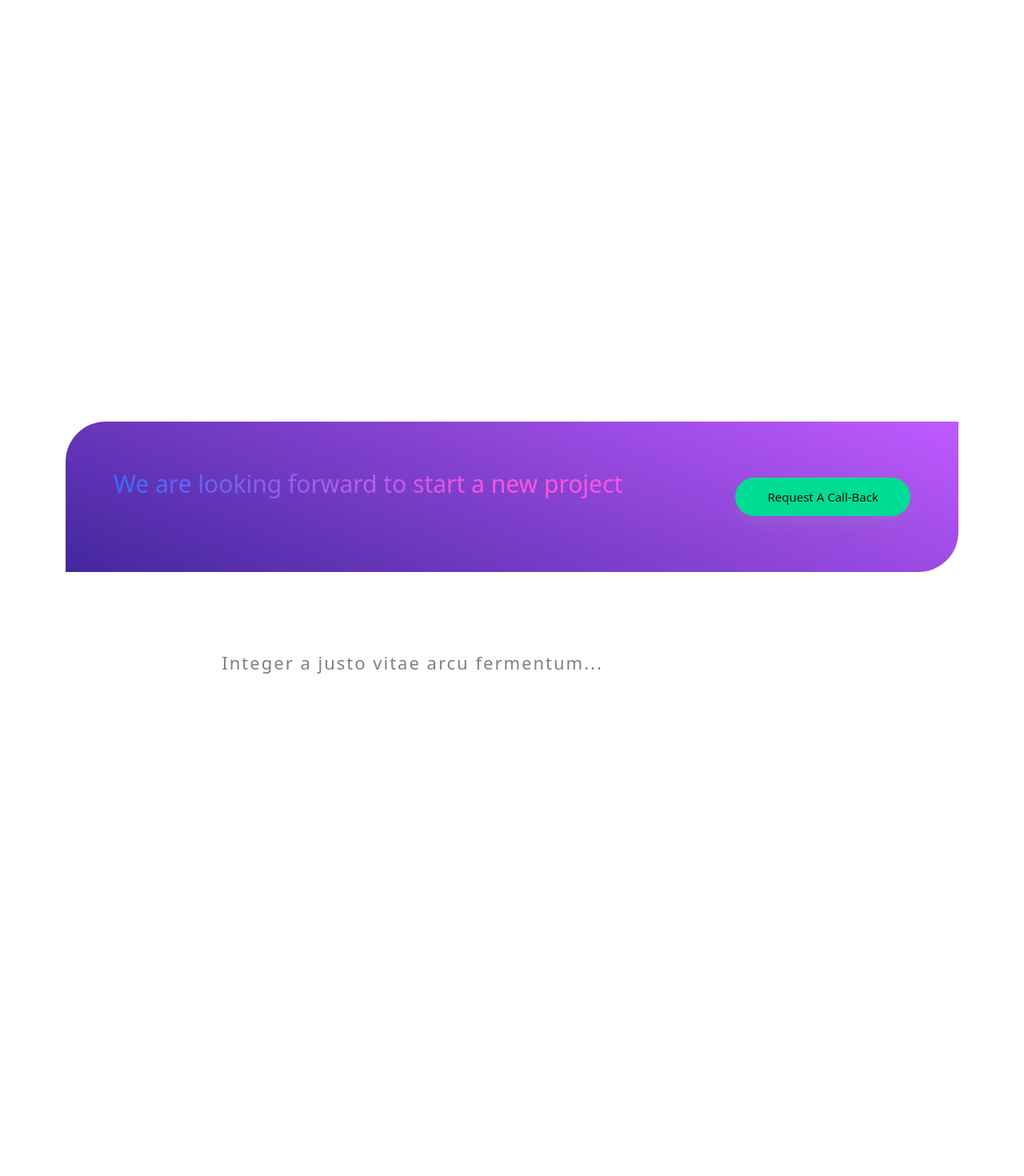
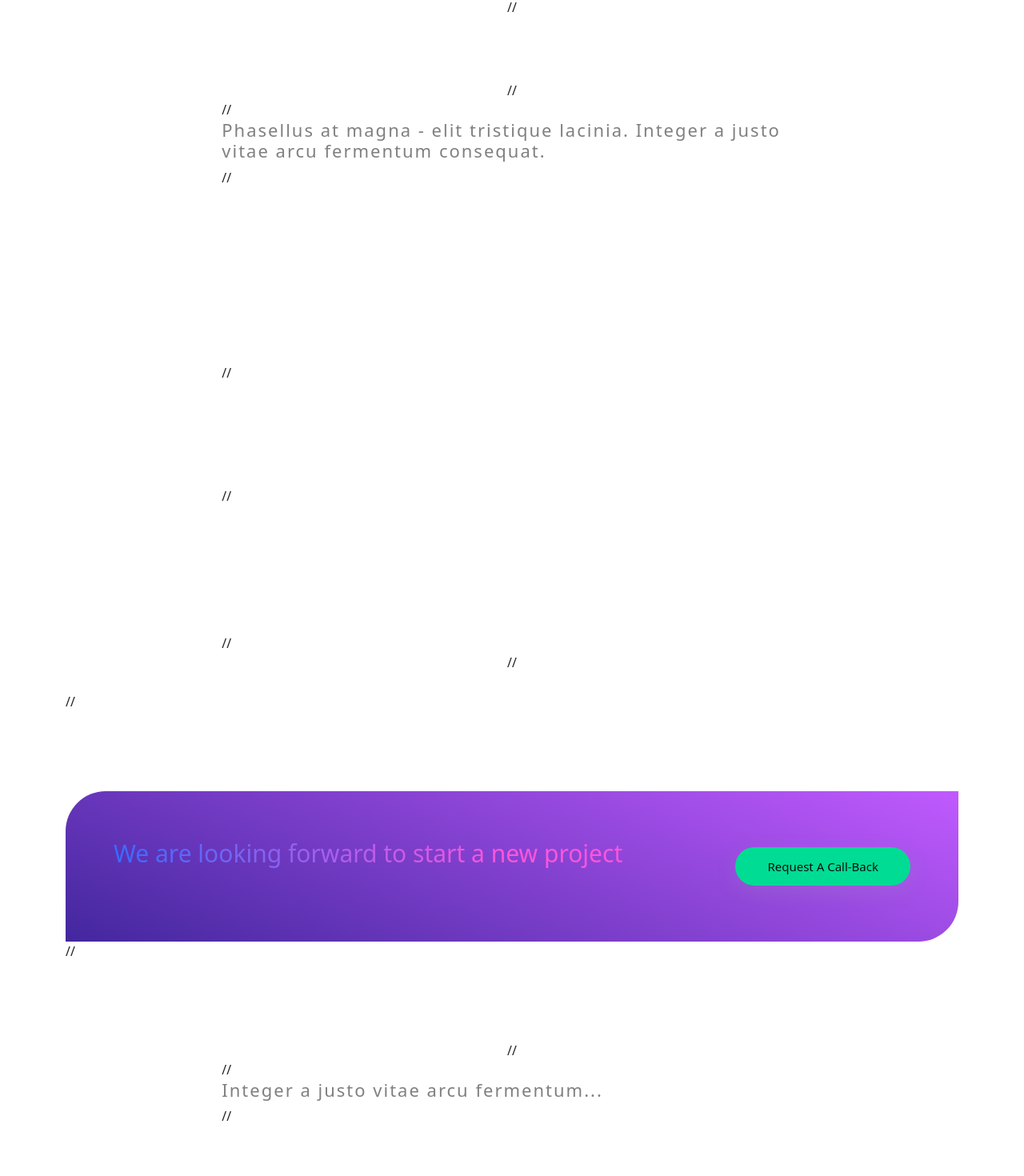
Before and after one commit to akanand90/3bstaffing, a Next.js app: page /blogs/1 in a window 1280 px wide. Shown: the part 1060-2530 px from the top of the page at 80% size. Built offline with nearby package versions, Linux system fonts and the light colour scheme.

Commit message:
Update [id].js
single

```diff
--- a/pages/blogs/[id].js
+++ b/pages/blogs/[id].js
@@ -15,36 +15,36 @@
       <Head>
         <title>{post.title}</title>
       </Head>
-      <section className='post-details bg-top'>
-        <div className='container'>
-          <div className='heading-title'>
-            <TitleSm title='TIPS & TRICKS / JANUARY 12, 2022' /> <br />
-            <br />
-            <Title title={post.title} className='title-bg' />
-            <div className='img py'>
-              <img src={post.cover} alt={post.title} width='100%' height='100%' className='round' />
-            </div>
-            <div className='desc'>
-              <TitleSm title='Phasellus at magna - elit tristique lacinia. Integer a justo vitae arcu fermentum consequat.' />
-              <p className='desc-p'> Nulla iaculis convallis fermentum. Suspendisse eget elit mauris. Phasellus velit nisi, lobortis quis nisi et, venenatis finibus velit. Integer non nibh eget arcu malesuada ullamcorper. Quisque congue ante in consequat auctor. Morbi ut accumsan eros. Mauris semper suscipit mattis. Cras pellentesque a urna ac dictum. Pellentesque blandit, sapien vel faucibus accumsan, ante dui imperdiet nisi, ut tincidunt nulla tortor nec purus.</p>
-              <p className='desc-p'>Suspendisse eget elit mauris. Phasellus velit nisi, lobortis quis nisi et, venenatis finibus velit. Integer non nibh eget arcu malesuada ullamcorper.</p>
-              <p className='desc-p'>Quisque congue ante in consequat auctor. Morbi ut accumsan eros. Mauris semper suscipit mattis. Cras pellentesque a urna ac dictum. Pellentesque blandit, sapien vel faucibus accumsan, ante dui imperdiet nisi, ut tincidunt nulla tortor nec purus.</p>
-            </div>
-          </div>
-          <Banner />
+      // <section className='post-details bg-top'>
+      //   <div className='container'>
+      //     <div className='heading-title'>
+      //       <TitleSm title='TIPS & TRICKS / JANUARY 12, 2022' /> <br />
+      //       <br />
+      //       <Title title={post.title} className='title-bg' />
+      //       <div className='img py'>
+      //         <img src={post.cover} alt={post.title} width='100%' height='100%' className='round' />
+      //       </div>
+      //       <div className='desc'>
+      //         <TitleSm title='Phasellus at magna - elit tristique lacinia. Integer a justo vitae arcu fermentum consequat.' />
+      //         <p className='desc-p'> Nulla iaculis convallis fermentum. Suspendisse eget elit mauris. Phasellus velit nisi, lobortis quis nisi et, venenatis finibus velit. Integer non nibh eget arcu malesuada ullamcorper. Quisque congue ante in consequat auctor. Morbi ut accumsan eros. Mauris semper suscipit mattis. Cras pellentesque a urna ac dictum. Pellentesque blandit, sapien vel faucibus accumsan, ante dui imperdiet nisi, ut tincidunt nulla tortor nec purus.</p>
+      //         <p className='desc-p'>Suspendisse eget elit mauris. Phasellus velit nisi, lobortis quis nisi et, venenatis finibus velit. Integer non nibh eget arcu malesuada ullamcorper.</p>
+      //         <p className='desc-p'>Quisque congue ante in consequat auctor. Morbi ut accumsan eros. Mauris semper suscipit mattis. Cras pellentesque a urna ac dictum. Pellentesque blandit, sapien vel faucibus accumsan, ante dui imperdiet nisi, ut tincidunt nulla tortor nec purus.</p>
+      //       </div>
+      //     </div>
+      //     <Banner />
 
-          <div className='heading-title'>
-            <div className='desc'>
-              <TitleSm title='Integer a justo vitae arcu fermentum...' />
+      //     <div className='heading-title'>
+      //       <div className='desc'>
+      //         <TitleSm title='Integer a justo vitae arcu fermentum...' />
 
-              <p className='desc-p'> Phasellus nec tempor neque. In nec finibus lorem, in aliquet risus. Proin elit elit, cursus vel vulputate at, volutpat quis metus. Praesent at blandit tellus.</p>
-              <p className='desc-p'>Morbi finibus velit erat, a pulvinar lacus mollis sit amet. Nulla iaculis convallis fermentum. Suspendisse eget elit mauris. Phasellus velit nisi, lobortis quis nisi et, venenatis finibus velit. Integer non nibh eget arcu malesuada ullamcorper! Quisque congue ante in consequat auctor. Morbi ut accumsan eros. Mauris semper suscipit mattis. Cras pellentesque a urna ac dictum. Pellentesque blandit, sapien vel faucibus accumsan, ante dui imperdiet nisi, ut tincidunt nulla tortor nec purus.</p>
-              <p className='desc-p'>Suspendisse eget elit mauris. Phasellus velit nisi, lobortis quis nisi et, venenatis finibus velit. Integer non nibh eget arcu malesuada ullamcorper.</p>
-              <p className='desc-p'>Quisque congue ante in consequat auctor. Morbi ut accumsan eros. Mauris semper suscipit mattis. Cras pellentesque a urna ac dictum. Pellentesque blandit, sapien vel faucibus accumsan, ante dui imperdiet nisi, ut tincidunt nulla tortor nec purus.</p>
-            </div>
-          </div>
-        </div>
-      </section>
+      //         <p className='desc-p'> Phasellus nec tempor neque. In nec finibus lorem, in aliquet risus. Proin elit elit, cursus vel vulputate at, volutpat quis metus. Praesent at blandit tellus.</p>
+      //         <p className='desc-p'>Morbi finibus velit erat, a pulvinar lacus mollis sit amet. Nulla iaculis convallis fermentum. Suspendisse eget elit mauris. Phasellus velit nisi, lobortis quis nisi et, venenatis finibus velit. Integer non nibh eget arcu malesuada ullamcorper! Quisque congue ante in consequat auctor. Morbi ut accumsan eros. Mauris semper suscipit mattis. Cras pellentesque a urna ac dictum. Pellentesque blandit, sapien vel faucibus accumsan, ante dui imperdiet nisi, ut tincidunt nulla tortor nec purus.</p>
+      //         <p className='desc-p'>Suspendisse eget elit mauris. Phasellus velit nisi, lobortis quis nisi et, venenatis finibus velit. Integer non nibh eget arcu malesuada ullamcorper.</p>
+      //         <p className='desc-p'>Quisque congue ante in consequat auctor. Morbi ut accumsan eros. Mauris semper suscipit mattis. Cras pellentesque a urna ac dictum. Pellentesque blandit, sapien vel faucibus accumsan, ante dui imperdiet nisi, ut tincidunt nulla tortor nec purus.</p>
+      //       </div>
+      //     </div>
+      //   </div>
+      // </section>
     </>
   )
 }
```
